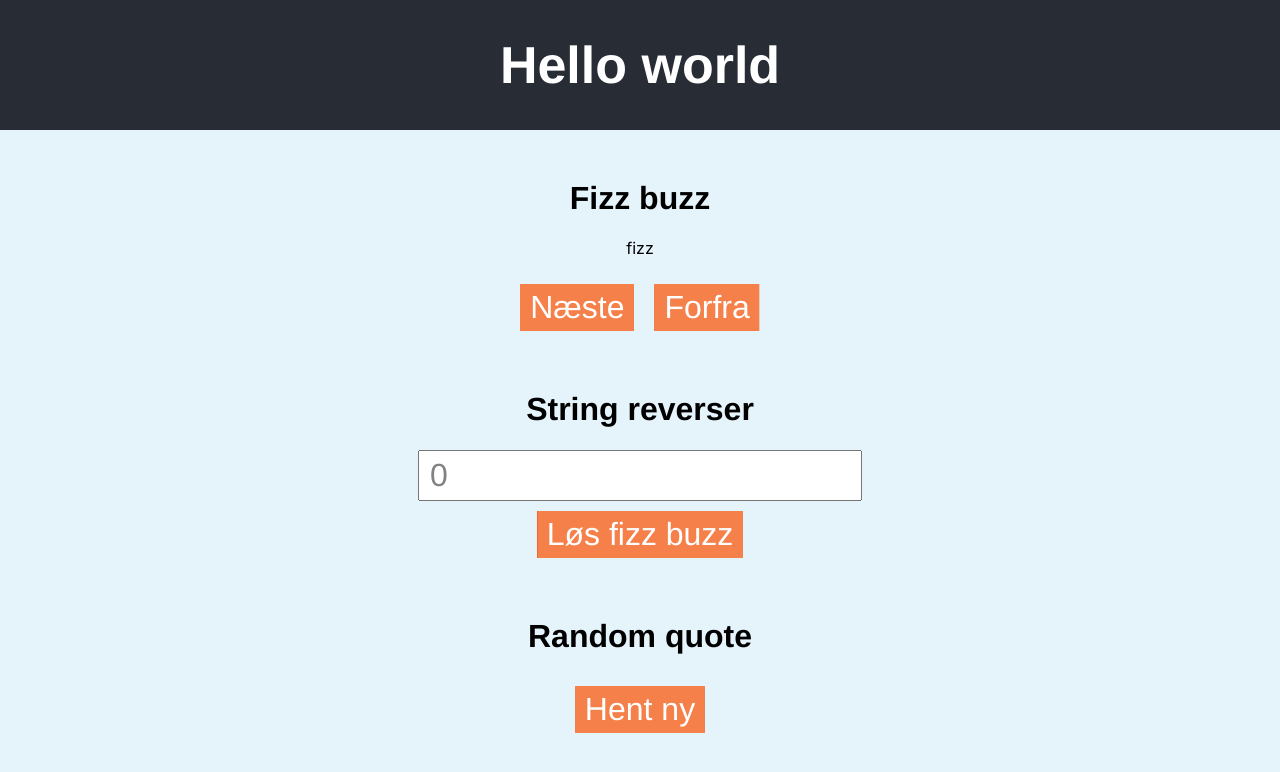
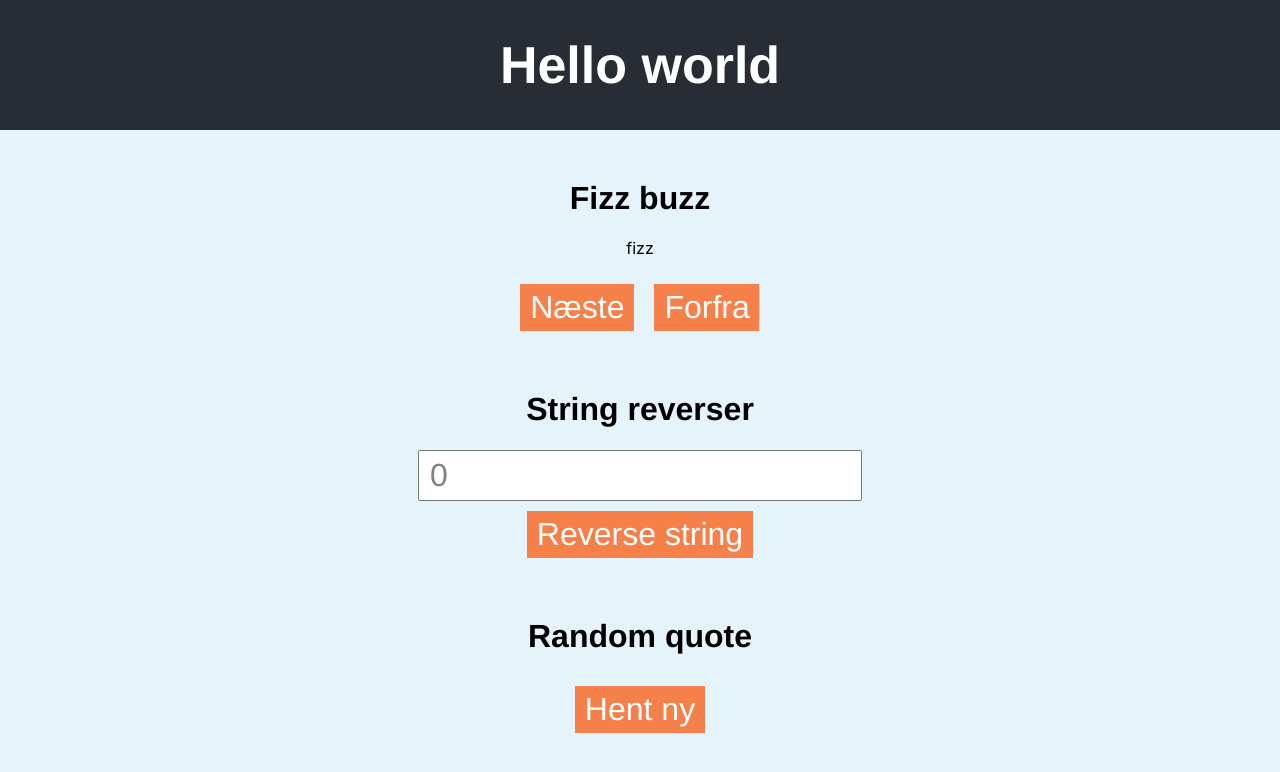
Before and after one commit to captainDuckay/react-fizz-buzz, a React (Create React App) app: page / in a window 1280 px wide. Shown: the top 772 px of the page. Built offline with nearby package versions, Linux system fonts and the light colour scheme.

Commit message:
Forgot text

```diff
--- a/src/components/StringReverser/index.tsx
+++ b/src/components/StringReverser/index.tsx
@@ -18,7 +18,7 @@ const StringReverser = () => {
     <div className={'space'}>
       <h1>String reverser</h1>
       <InputField innerRef={inputFieldRef} />
-      <Button text={'Løs fizz buzz'} onClick={handleButtonPress} />
+      <Button text={'Reverse string'} onClick={handleButtonPress} />
     </div>
   )
 }
```
